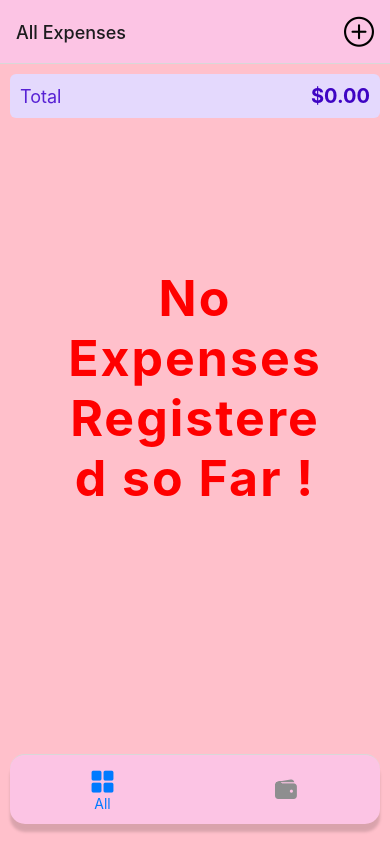
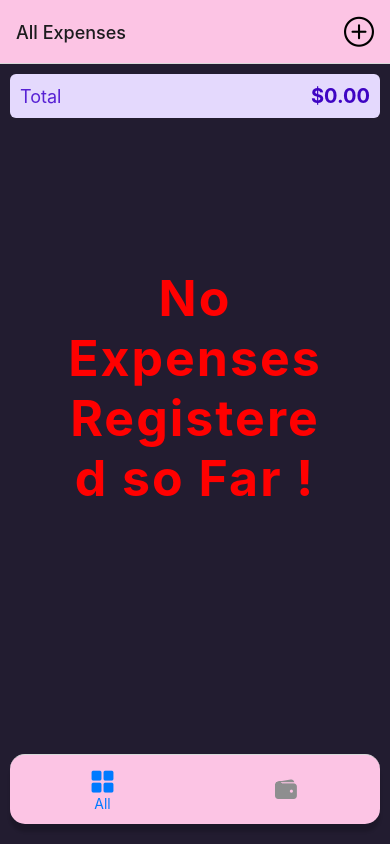
Before and after one commit to Mrkouhadi/RN-expenseTracker, a React Native app: screen / in a window 390 px wide. Built offline with nearby package versions, Linux system fonts and the light colour scheme.

Commit message:
changing the background color

```diff
--- a/src/components/expensesOutput/ExpensesOutput.js
+++ b/src/components/expensesOutput/ExpensesOutput.js
@@ -1,5 +1,6 @@
 import React from 'react'
 import { StyleSheet, View, Text } from 'react-native'
+import { GlobalStyles } from '../../constants/styles'
 import ExpensesList from './ExpensesList'
 import ExpensesSummary from './ExpensesSummary'
 
@@ -19,7 +20,7 @@ const ExpensesOutput = ({expenses, expensesPeriod, fallbackText}) => {
 
 const styles = StyleSheet.create({
     constainer:{
-        backgroundColor:'pink',
+        backgroundColor:GlobalStyles.colors.gray700,
         paddingHorizontal:10, paddingVertical:10,
         paddingBottom:0,
         flex:1
```
